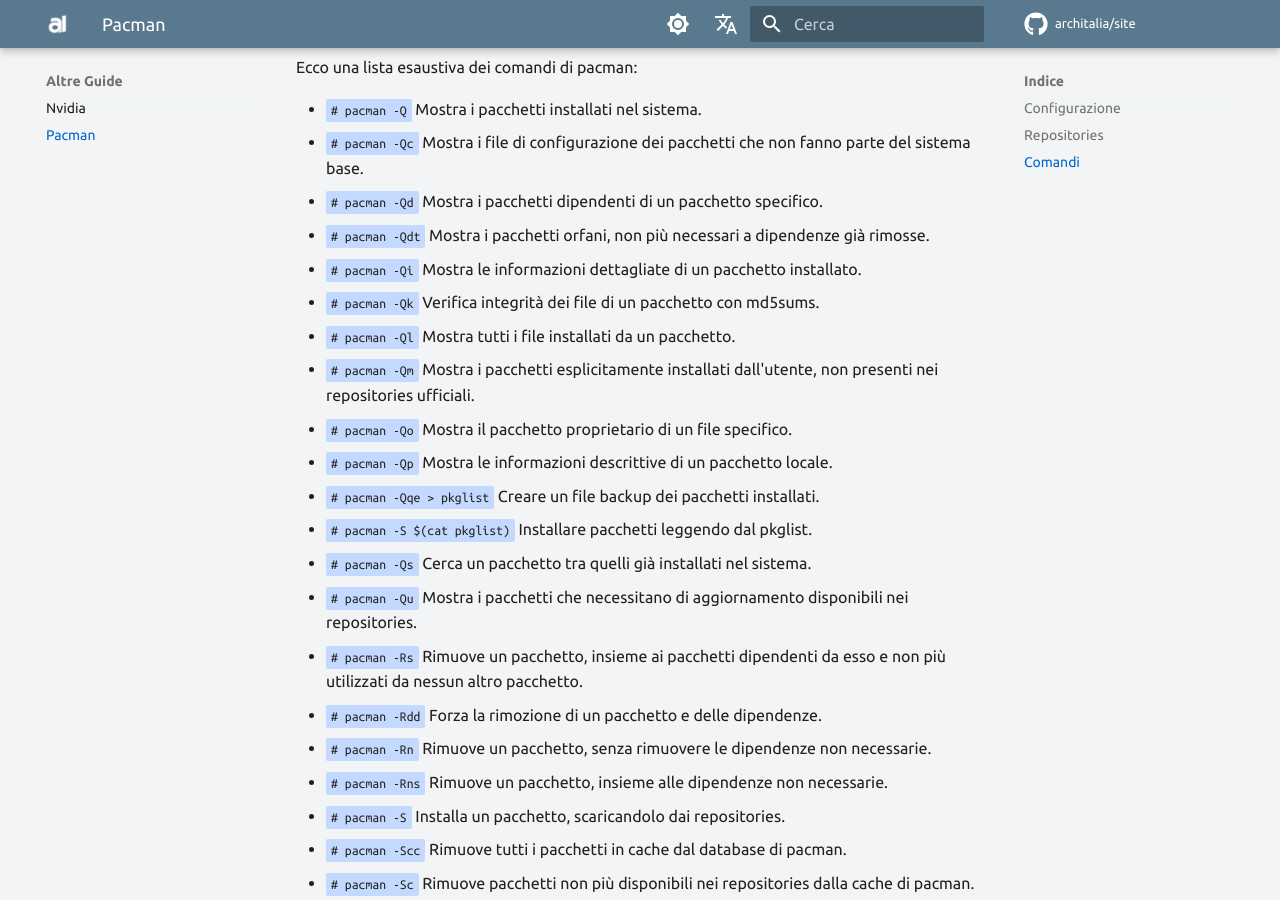
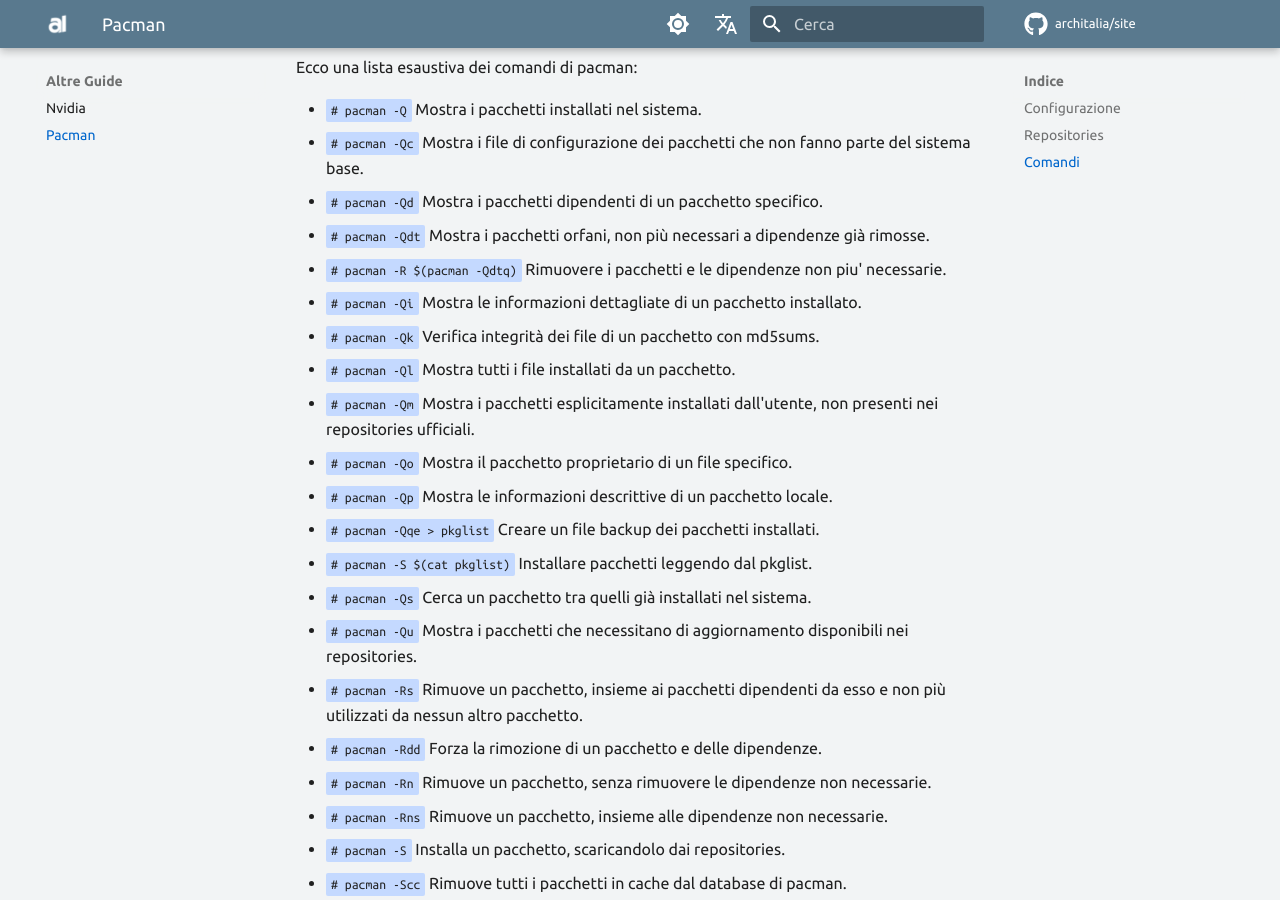
Before and after one commit to ArchItalia/site, an MkDocs documentation site: the page built from docs/Altre-Guide/Pacman.md, in a window 1280 px wide and 900 px high, scrolled down 1289 px. Built offline with MkDocs 1.6.1 and Material for MkDocs 9.7.7, drawn with Linux system fonts in a browser that asks for light colours; comment, search, counter and statistics services are not loaded; the version menu is left out.

Commit message:
Update Pacman.md

```diff
--- a/docs/Altre-Guide/Pacman.md
+++ b/docs/Altre-Guide/Pacman.md
@@ -44,6 +44,7 @@
 - `# pacman -Qc`        Mostra i file di configurazione dei pacchetti che non fanno parte del sistema base.
 - `# pacman -Qd`        Mostra i pacchetti dipendenti di un pacchetto specifico.
 - `# pacman -Qdt`       Mostra i pacchetti orfani, non più necessari a dipendenze già rimosse.
+- `# pacman -R $(pacman -Qdtq)` Rimuovere i pacchetti e le dipendenze non piu' necessarie.
 - `# pacman -Qi`         Mostra le informazioni dettagliate di un pacchetto installato.
 - `# pacman -Qk`        Verifica integrità dei file di un pacchetto con md5sums.
 - `# pacman -Ql`         Mostra tutti i file installati da un pacchetto.
```
